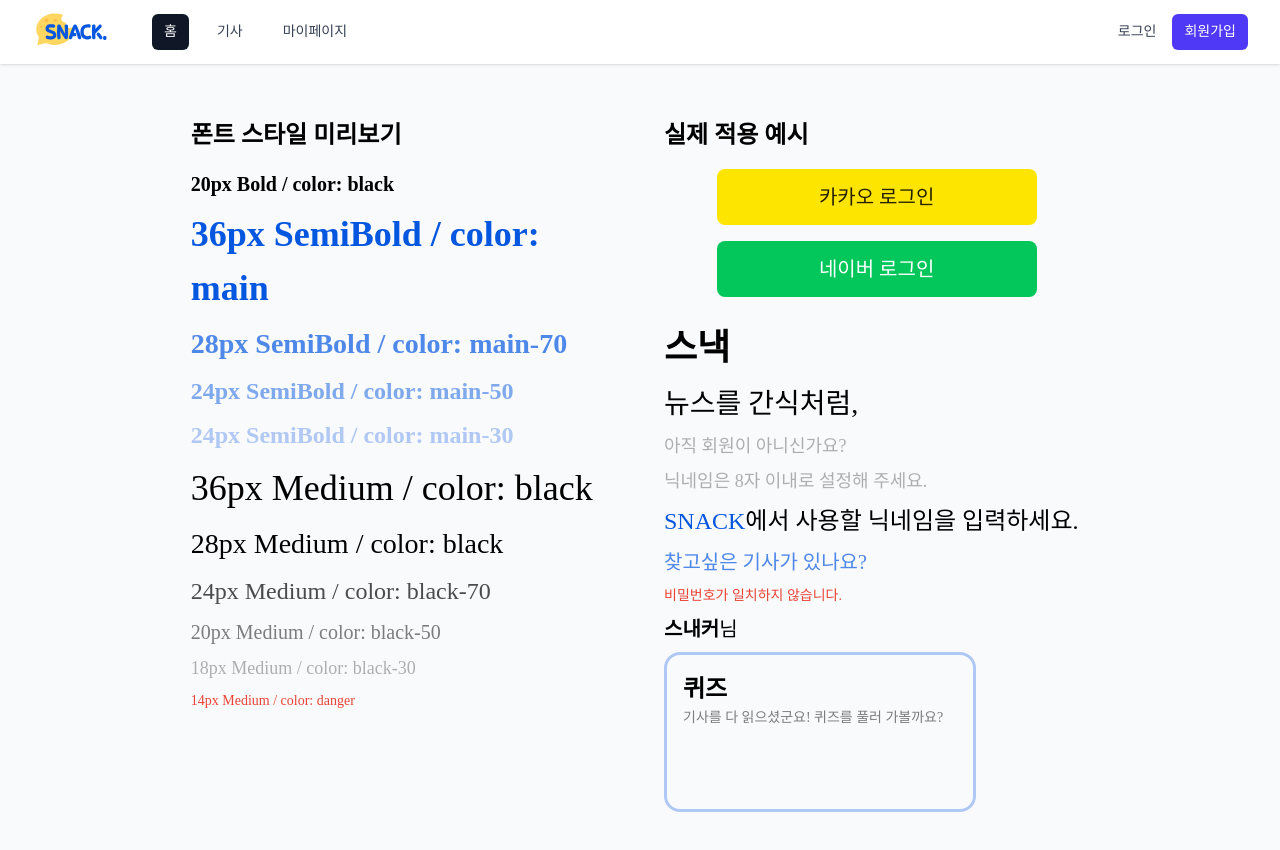
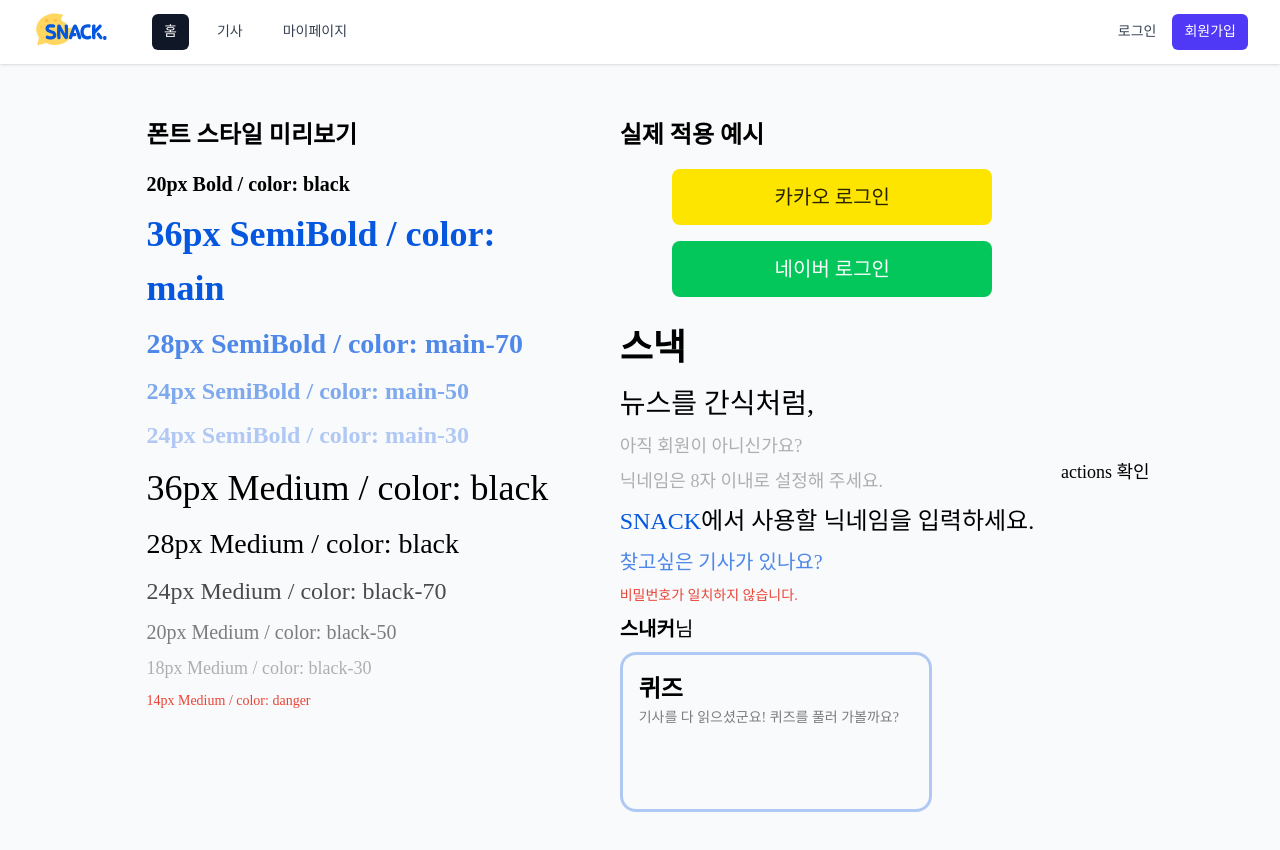
Before and after one commit to Umc8th-Snack/Front-end, a React (Vite) app: page / in a window 1280 px wide. Shown: the top 850 px of the page. Built offline with nearby package versions, Linux system fonts and the light colour scheme; a web font is replaced by a local one.

Commit message:
chore: actions 정상 작동 확인

```diff
--- a/src/pages/home/HomePage.tsx
+++ b/src/pages/home/HomePage.tsx
@@ -6,6 +6,7 @@ const HomePage = () => {
             {/* TODO: FontTest는 임시로 넣은 컴포넌트입니다. 추후 삭제 예정입니다. */}
             {/* <h1 className="text-4xl font-bold">홈 페이지</h1> */}
             <FontTest />
+            <p className="mt-4 text-lg">actions 확인</p>
         </div>
     );
 };
```
